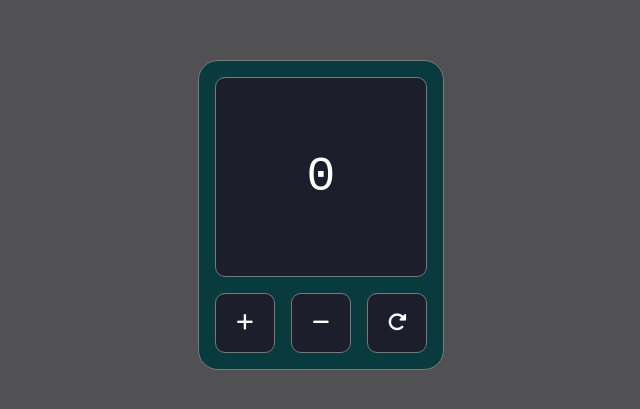
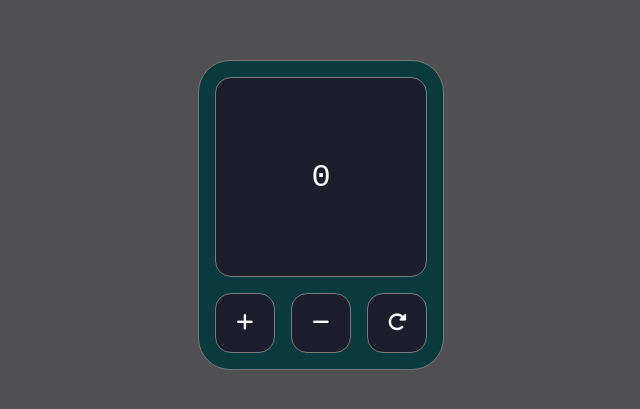
Before and after one commit to SandipTamangDev/project_2_js_counter_app, a plain HTML site: page index.html in a window 1280 px wide. Shown: the part 185-594 px from the top of the page, 319-959 px from the left. Drawn offline with Linux system fonts and the light colour scheme.

```diff
--- a/css/style.css
+++ b/css/style.css
@@ -13,40 +13,41 @@
     --border-color: #767b78;
 }
 
+body {
+    /* making use of margin: 0 here is not so required but for redundant nature. */
+    margin: 0;
+    display: flex;
+    align-items: center;
+    justify-content: center;
+    min-height: 100vh;
+    background-color: #515052;
+}
+
 #value {
-    width: 100%;
-    height: 200px;
+    min-width: 100%;
+    min-height: 200px;
     background-color: var(--shadow-grey);
     color: var(--white);
     text-align: center;
     display: flex;
     align-items: center;
     justify-content: center;
-    font-size: 3rem;
+    font-size: clamp(2rem, 2vw, 3rem);
     font-family: monospace;
-    border-radius: 10px;
+    border-radius: 1rem;
     border: 1px solid var(--border-color);
 }
 
 section {
-    background-color: var(--dust-grey);
     display: flex;
     align-items: center;
     justify-content: center;
+    flex-direction: column;
+    gap: 1rem;
     padding: 1rem;
-    gap: 1rem;
-    flex-direction: column;
-    border-radius: 20px;
+    background-color: var(--dust-grey);
+    border-radius: 2rem;
     border: 1px solid var(--border-color);
-
-}
-
-body {
-    display: flex;
-    align-items: center;
-    justify-content: center;
-    height: 100vh;
-    background-color: #515052;
 }
 
 .cta-btn {
@@ -54,15 +55,15 @@ body {
     align-items: center;
     justify-content: space-between;
     flex-direction: row;
-    width: 100%;
+    flex-wrap: wrap;
+    max-width: 100%;
     gap: 1rem;
 }
 
 button {
-    padding: 10px 20px;
     background-color: var(--shadow-grey);
     color: #fff;
-    border-radius: 10px;
+    border-radius: 1rem;
     border: 1px solid var(--border-color);
     cursor: pointer;
     height: 60px;
@@ -70,9 +71,18 @@ button {
     display: flex;
     align-items: center;
     justify-content: center;
+    transition: background-color 0.2s, transform 0.2s;
+}
 
+button:hover {
+    background-color: var(--grape-soda);
+    transform: scale(1.05);
+}
+
+button:focus-visible {
+    outline: 2px solid var(--grape-soda);
 }
 
 button i  {
-    font-size: 1.2rem;
+    font-size: clamp(0.8rem, 2vw, 1.2rem);
 }
--- a/index.html
+++ b/index.html
@@ -2,7 +2,7 @@
 <html lang="en">
     <head>
         <meta charset="UTF-8">
-        <meta name="viewport" content="width=device-width initial-scale=1.0">
+        <meta name="viewport" content="width=device-width, initial-scale=1.0">
 
         <link rel="stylesheet" href="https://cdnjs.cloudflare.com/ajax/libs/font-awesome/6.5.0/css/all.min.css"/>
 
--- a/js/script.js
+++ b/js/script.js
@@ -1,12 +1,30 @@
 let counter = parseInt(localStorage.getItem("counter")) || 0;
 const max = 10;
 const min = -10;
-
 const value = document.getElementById('value');
 const increase = document.getElementById('increase');
 const decrease = document.getElementById('decrease');
 const reset = document.getElementById('reset');
 const body = document.querySelector('body');
+
+/*
+Here let is used to counter because counter value needs to be changed where as, the use of const or var is not done because const doesn't let the counter to change and var is old school best not used in modern js to reduce unexpected errors.
+
+we have count max and min in cost because it doesn't need to be change;
+
+value, increase, decrease, reset are used the selector document.getElementById() as they are id but i recently found out that we can make use of document.querySelector() to call on id which was interesting to know.
+
+body is called with querySelector.
+
+parseInt(): function used to prase a string argument and return an integer.
+
+parse: resolve;
+
+string argument:
+
+parseInt(localStorage.getItem("counter")) is helping the localStorage to get the data and then put that data in the comparison with 0 but why or get one '|' (seems it's called bitwise OR) or gate is so what is '||' (seems it's called logical OR so basically it checks expressions first and if it can be made true it uses that or uses the second expression.)
+
+*/
 
 function updateCounter() {
     value.textContent = counter;
@@ -16,19 +34,55 @@ function updateCounter() {
         "#515052";
 
     increase.disabled = counter >= max;
-    decrease.disable = counter <= min;
+    decrease.disabled = counter <= min;
 
-    // if(counter > 0) {
-    //     body.style.backgroundColor = '#c5c5c5ff';
-    // } else if (counter < 0) {
-    //     body.style.backgroundColor = '#000103';
-    // } else {
-    //     body.style.backgroundColor = '#515052';
-    // }
     localStorage.setItem("counter", counter);
 }
 
+/*
 
+We are using function declaration (function name()) here and then using the
+
+value.textContent = counter;
+
+1) textContent
+
+What it does:
+Returns/sets the raw text inside an element.
+
+Key traits:
+
+- Fastest
+- Ignores CSS (hidden text still appears)
+- Treats everything as plain text
+- Safest for UI updates
+- Use when: updating text, not HTML.
+
+2) innerText
+
+What it does:
+Returns/sets the visible text only (what the user can see).
+
+Key traits:
+
+-  Slow (forces layout calculations)
+-  Respects CSS (display: none, visibility, etc.)
+-  Text changes may trigger reflow
+-  Use when: you specifically need visible text only.
+
+3) innerHTML
+
+What it does:
+Returns/sets HTML markup inside an element.
+
+Key traits:
+
+- Parses HTML
+- Can create elements
+- Risky if used with untrusted input (injection)
+- Use when: you want to inject HTML structure.
+
+*/
 
 increase.addEventListener('click', () => {
     if (counter < max) counter++;
@@ -49,3 +103,11 @@ reset.addEventListener('click', () => {
 });
 
 updateCounter();
+
+/*
+
+Event listener is used here specific called Event click, also use of arrow function here the increase decreases uses the if to see if the counter is not more than max or min and if it is so then it will not do more ++ or --.
+
+the textContent is used here instead of innerText or innerHTMl due to it being faster here and also it's safest for the UI update. The main reason we need to use textContent is because we need to update the text not the html.
+
+*/
```
Also changed, not shown: screenshot.png, 1 other file.
